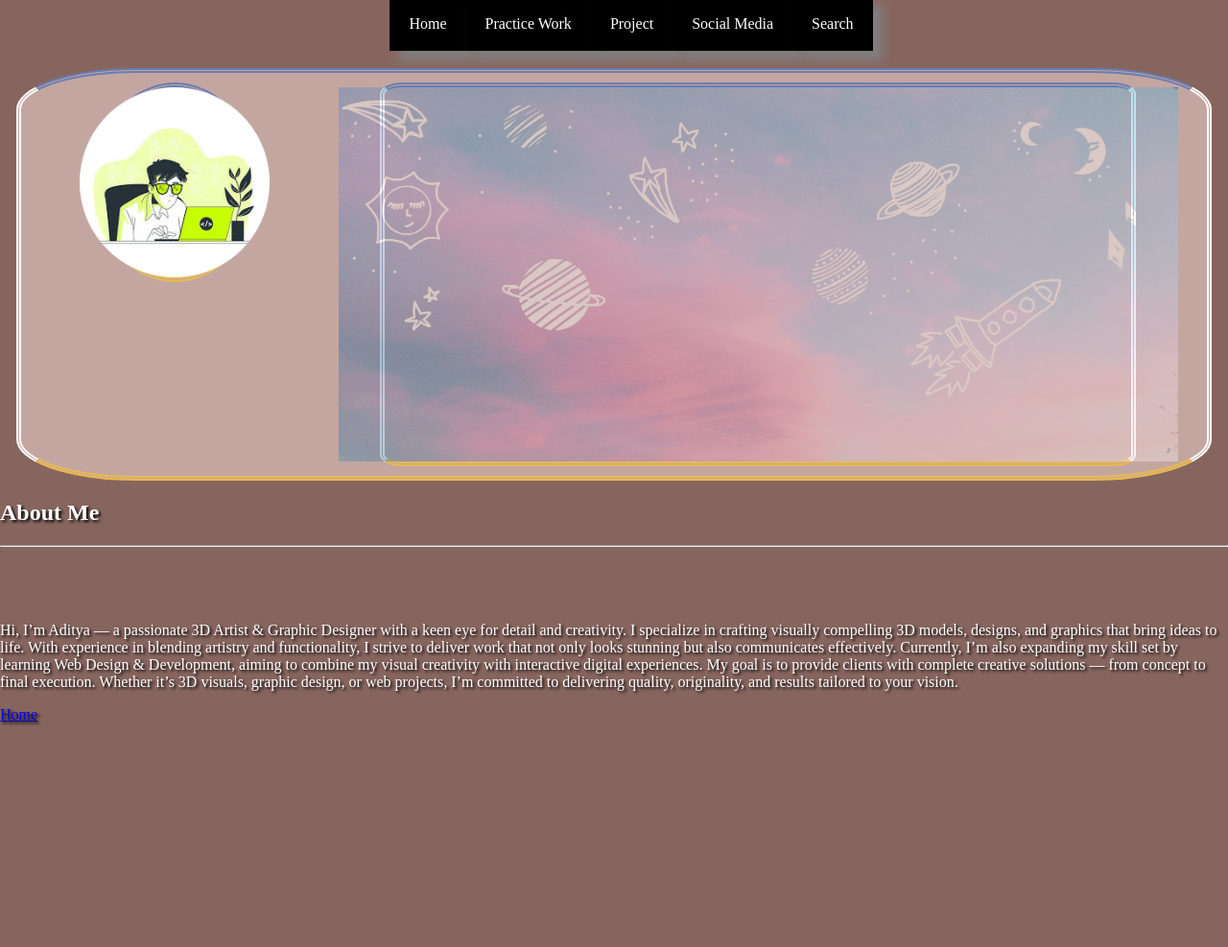
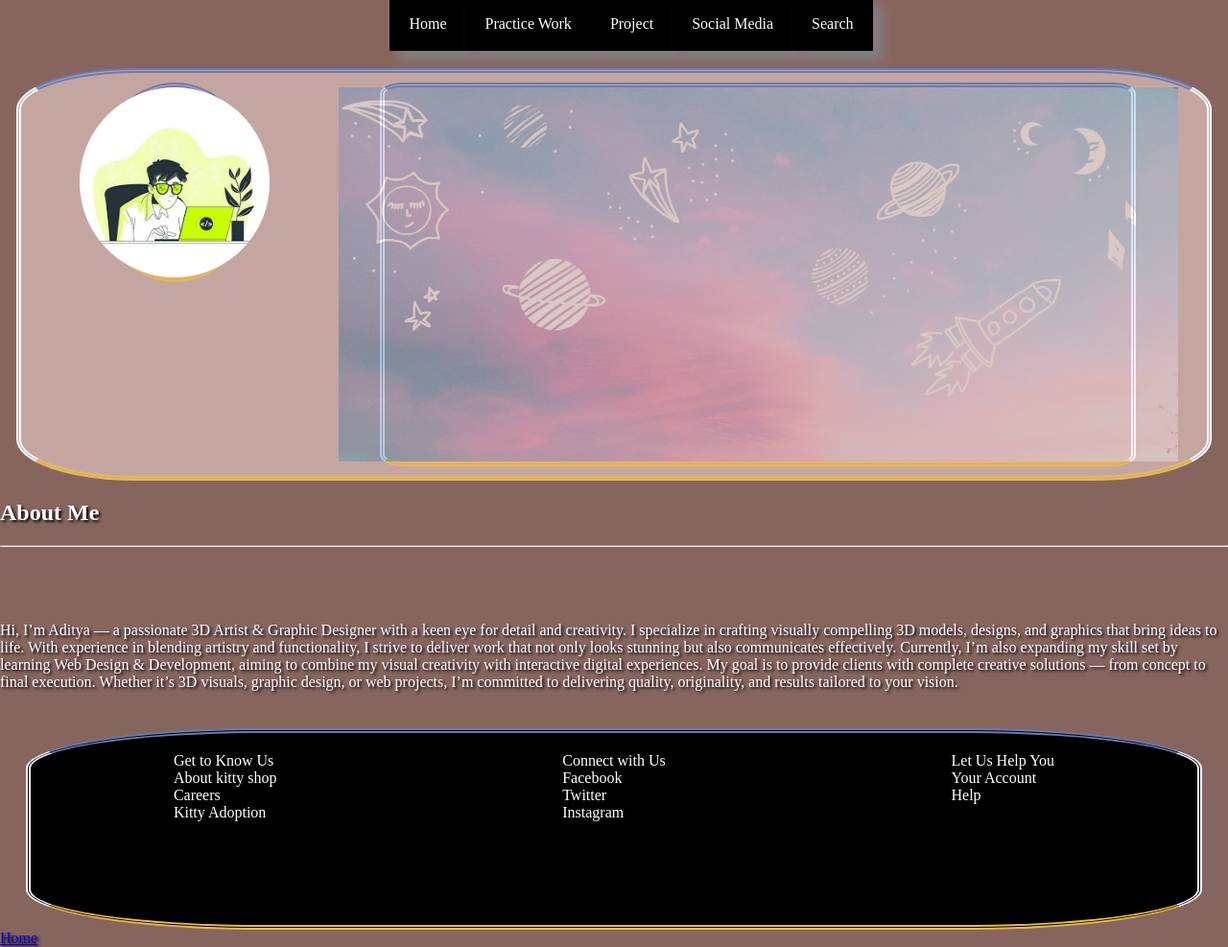
Before and after one commit to aditya-067/my-firstwebpage, a plain HTML site: page something.html in a window 1280 px wide. Shown: the whole page at 96% size. Before the commit the page ends 800 px from the top, so only its background shows below. Drawn offline with Linux system fonts and the light colour scheme.

Commit message:
Add files via upload

```diff
--- a/something.html
+++ b/something.html
@@ -149,9 +149,25 @@ text-shadow: 2px 2px 3px black;
 footer
 {
 width:95%;
-height:300px;
-border:1px black solid;
+height:200px;
+border:5px dashed white;
+ border-style: double;
+ border-bottom-color:#e9ba4c;
+ border-top-color: #697db3;
+border-radius:20%;
 margin:auto;
+background:black;
+color:white;
+text-shadow: 2px 2px 3px black;
+margin-top:5px;
+
+}
+.foot
+{
+display:flex;
+flex-direction:row;
+justify-content:space-around;
+margin-top:20px;
 }
 
 </style>
@@ -169,6 +185,30 @@ Currently, I’m also expanding my skill set by learning Web Design & Developmen
 
 Whether it’s 3D visuals, graphic design, or web projects, I’m committed to delivering quality, originality, and results tailored to your vision.
 </P>
+<br/>
+<footer>
+<div class="foot">
+<div id="div1">
+Get to Know Us<br/>
+About kitty shop<br/>
+Careers<br/>
+Kitty Adoption
+</div>
+
+<div id="div2">
+Connect with Us<br/>
+Facebook<br/>
+Twitter<br/>
+Instagram
+</div>
+<div id="div3">
+Let Us Help You<br/>
+Your Account<br/>
+Help
+</div>
+
+</div>
+</footer>
 <a href="index.html">Home</a>
 
 
```
